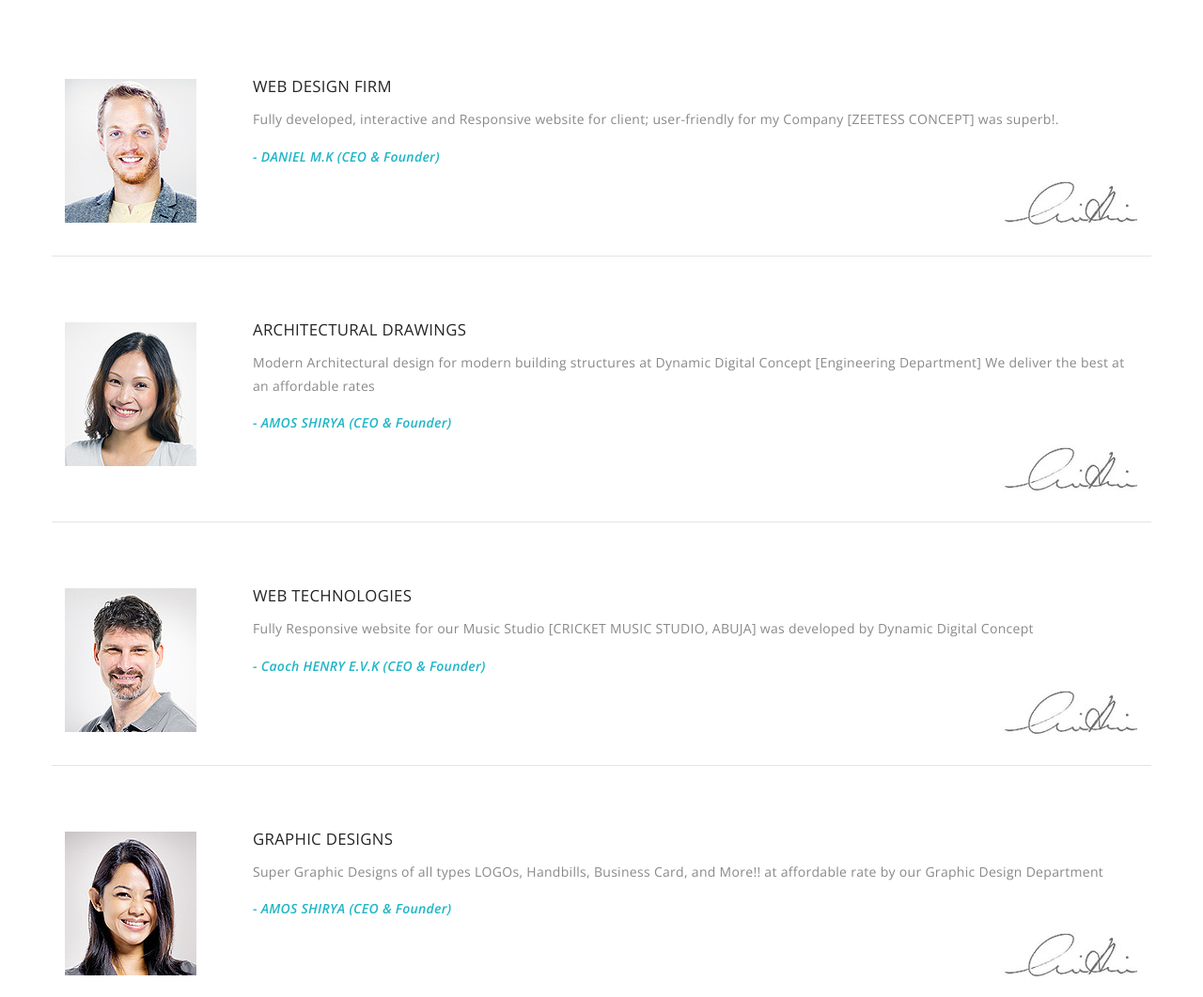
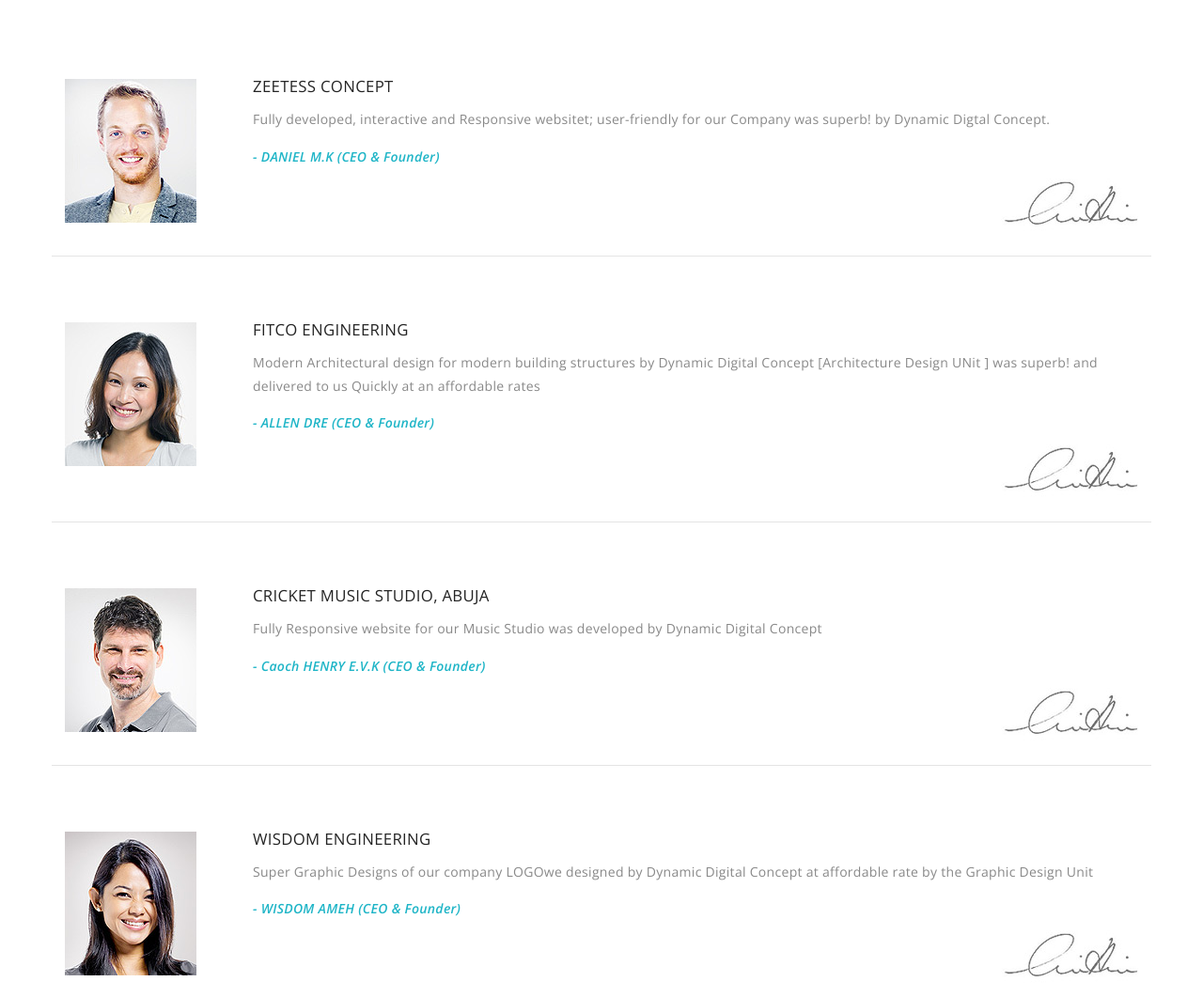
Before and after one commit to amos1blessed/dynatech, a plain HTML site: page testimonials.html in a window 1280 px wide. Shown: the part 711-1772 px from the top of the page at 94% size. Drawn offline with nearby package versions, Linux system fonts and the light colour scheme; some packages are replaced by stand-ins of ours.

Commit message:
amended Commit

```diff
--- a/testimonials.html
+++ b/testimonials.html
@@ -186,8 +186,8 @@
             <div class="media testimonial-p">
               <div class="media-left"><a href="#"><img src="images/testimonial/10.jpg" alt=""></a></div>
               <div class="media-body">
-                <h3>WEB DESIGN FIRM</h3>
-                <p>Fully developed, interactive and Responsive website for client; user-friendly for my Company [ZEETESS CONCEPT] was superb!.</p><a href="#">-  DANIEL M.K (CEO & Founder)</a>
+                <h3>ZEETESS CONCEPT</h3>
+                <p>Fully developed, interactive and Responsive websitet; user-friendly for our Company was superb! by Dynamic Digtal Concept.</p><a href="#">-  DANIEL M.K (CEO & Founder)</a>
                 <h6><span><img src="images/testimonial/sign.jpg" alt=""></span></h6>
               </div>
             </div>
@@ -196,8 +196,8 @@
             <div class="media testimonial-p">
               <div class="media-left"><a href="#"><img src="images/testimonial/11.jpg" alt=""></a></div>
               <div class="media-body">
-                <h3>ARCHITECTURAL DRAWINGS</h3>
-                <p>Modern Architectural design for modern building structures at Dynamic Digital Concept [Engineering Department] We deliver the best at an affordable rates</p><a href="#">-  AMOS SHIRYA (CEO & Founder)</a>
+                <h3>FITCO ENGINEERING</h3>
+                <p>Modern Architectural design for modern building structures by Dynamic Digital Concept [Architecture Design UNit ] was superb! and  delivered to us Quickly at an affordable rates</p><a href="#">-  ALLEN DRE (CEO & Founder)</a>
                 <h6><span><img src="images/testimonial/sign.jpg" alt=""></span></h6>
               </div>
             </div>
@@ -206,8 +206,8 @@
             <div class="media testimonial-p">
               <div class="media-left"><a href="#"><img src="images/testimonial/9.jpg" alt=""></a></div>
               <div class="media-body">
-                <h3>WEB TECHNOLOGIES</h3>
-                <p>Fully Responsive website for our Music Studio [CRICKET MUSIC STUDIO, ABUJA] was developed by Dynamic Digital Concept</p><a href="#">-  Caoch HENRY E.V.K (CEO & Founder)</a>
+                <h3>CRICKET MUSIC STUDIO, ABUJA</h3>
+                <p>Fully Responsive website for our Music Studio was developed by Dynamic Digital Concept</p><a href="#">-  Caoch HENRY E.V.K (CEO & Founder)</a>
                 <h6><span><img src="images/testimonial/sign.jpg" alt=""></span></h6>
               </div>
             </div>
@@ -216,8 +216,8 @@
             <div class="media testimonial-p">
               <div class="media-left"><a href="#"><img src="images/testimonial/12.jpg" alt=""></a></div>
               <div class="media-body">
-                <h3>GRAPHIC DESIGNS</h3>
-                <p>Super Graphic Designs of all types LOGOs, Handbills, Business Card, and More!! at affordable rate by our Graphic Design Department </p><a href="#">-  AMOS SHIRYA (CEO & Founder)</a>
+                <h3>WISDOM ENGINEERING</h3>
+                <p>Super Graphic Designs of our company LOGOwe designed by Dynamic Digital Concept at affordable rate by the Graphic Design Unit </p><a href="#">-  WISDOM AMEH (CEO & Founder)</a>
                 <h6><span><img src="images/testimonial/sign.jpg" alt=""></span></h6>
               </div>
             </div>
```
